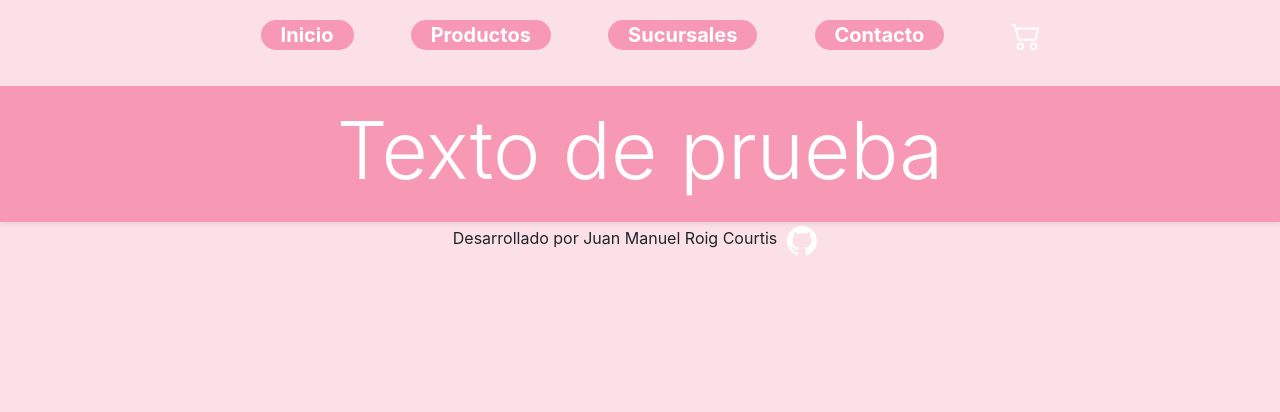
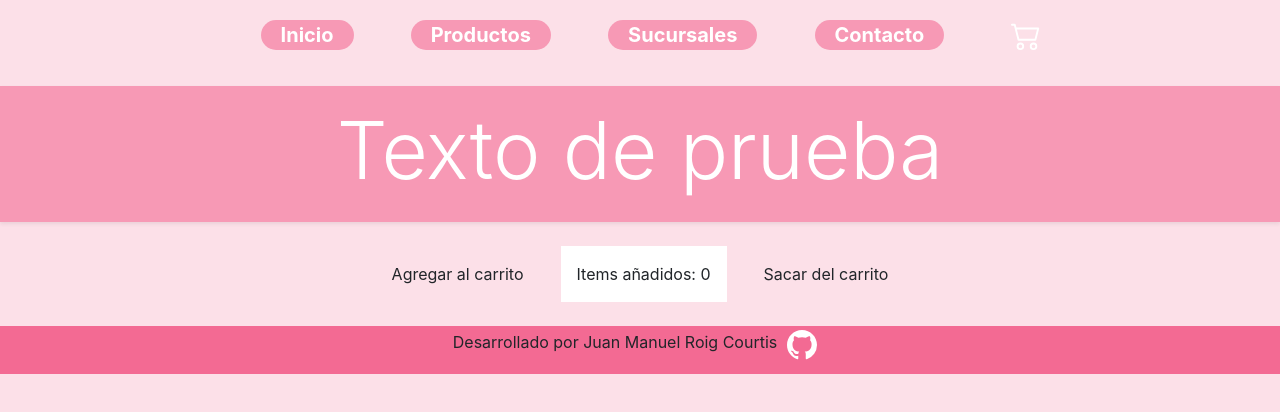
Before and after one commit to jmroigcourtis/eCommerce-RoigCourtis, a React (Create React App) app: page / in a window 1280 px wide. Shown: the top 412 px of the page. Built offline with nearby package versions, Linux system fonts and the light colour scheme.

Commit message:
Subida del desafio

```diff
--- a/src/App.jsx
+++ b/src/App.jsx
@@ -1,6 +1,7 @@
 import NavBar from './NavBar/NavBar';
 import ItemListContainer from './ItemListContainer/ItemListContainer';
 import Footer from './Footer/Footer'
+import Iterate from './Iterate/Iterate';
 import './CSS/style.css';
 
 function App() {
@@ -9,6 +10,7 @@ function App() {
       <header>
       <NavBar/>
       <ItemListContainer/>
+        <Iterate/>
       <Footer/>
       </header>
     </div>
--- a/src/CSS/SCSS/style.scss
+++ b/src/CSS/SCSS/style.scss
@@ -3,3 +3,4 @@
 @import "_Nav.scss";
 @import "_SVG.scss";
 @import "_Lista.scss";
+@import "_Footer.scss";
--- a/src/CSS/style.css
+++ b/src/CSS/style.css
@@ -41,3 +41,9 @@ ul {
 
 a {
   text-decoration: none; }
+
+.footer {
+  background-color: #f36a93; }
+
+.bi-github {
+  color: white; }
--- a/src/CartWidget/CartWidget.jsx
+++ b/src/CartWidget/CartWidget.jsx
@@ -4,6 +4,7 @@ const CartWidget = () => {
                     <path d="M0 2.5A.5.5 0 0 1 .5 2H2a.5.5 0 0 1 .485.379L2.89 4H14.5a.5.5 0 0 1 .485.621l-1.5 6A.5.5 0 0 1 13 11H4a.5.5 0 0 1-.485-.379L1.61 3H.5a.5.5 0 0 1-.5-.5zM3.14 5l1.25 5h8.22l1.25-5H3.14zM5 13a1 1 0 1 0 0 2 1 1 0 0 0 0-2zm-2 1a2 2 0 1 1 4 0 2 2 0 0 1-4 0zm9-1a1 1 0 1 0 0 2 1 1 0 0 0 0-2zm-2 1a2 2 0 1 1 4 0 2 2 0 0 1-4 0z"/>
                 </svg>
             </div>
+
 }
 
 export default CartWidget;
--- a/src/ItemListContainer/ItemListContainer.jsx
+++ b/src/ItemListContainer/ItemListContainer.jsx
@@ -1,7 +1,9 @@
+import CartWidget from "../CartWidget/CartWidget";
+
 const ItemListContainer = () => {
         return <div className="bannerList shadow-sm p-3">
-            <h1 className="display-1 d-flex justify-content-center">Texto de prueba</h1>
-        </div>
+                        <h1 className="display-1 d-flex justify-content-center">Texto de prueba</h1>
+               </div>
 }
 
 export default ItemListContainer
--- /dev/null
+++ b/src/Iterate/Iterate.jsx
@@ -0,0 +1,25 @@
+import { useState } from "react";
+
+const Iterate = () => {
+    const [n, setN] = useState(0)
+
+    const Sumar = () => {
+        setN(n + 1)
+    }
+
+    const Restar = () => {
+        setN(n - 1)
+    }
+
+
+
+    return (
+        <div className="d-flex justify-content-center">
+            <button className="btn bg-none" onClick={Sumar}>Agregar al carrito</button>
+            <label className="bg-white p-3 m-4">Items añadidos: {n}</label>
+            <button className="btn bg-none" onClick={Restar}>Sacar del carrito</button>
+        </div>
+    )
+}
+
+export default Iterate
```
Also changed, not shown: src/CSS/SCSS/_Header.scss (line endings or trailing spaces).
